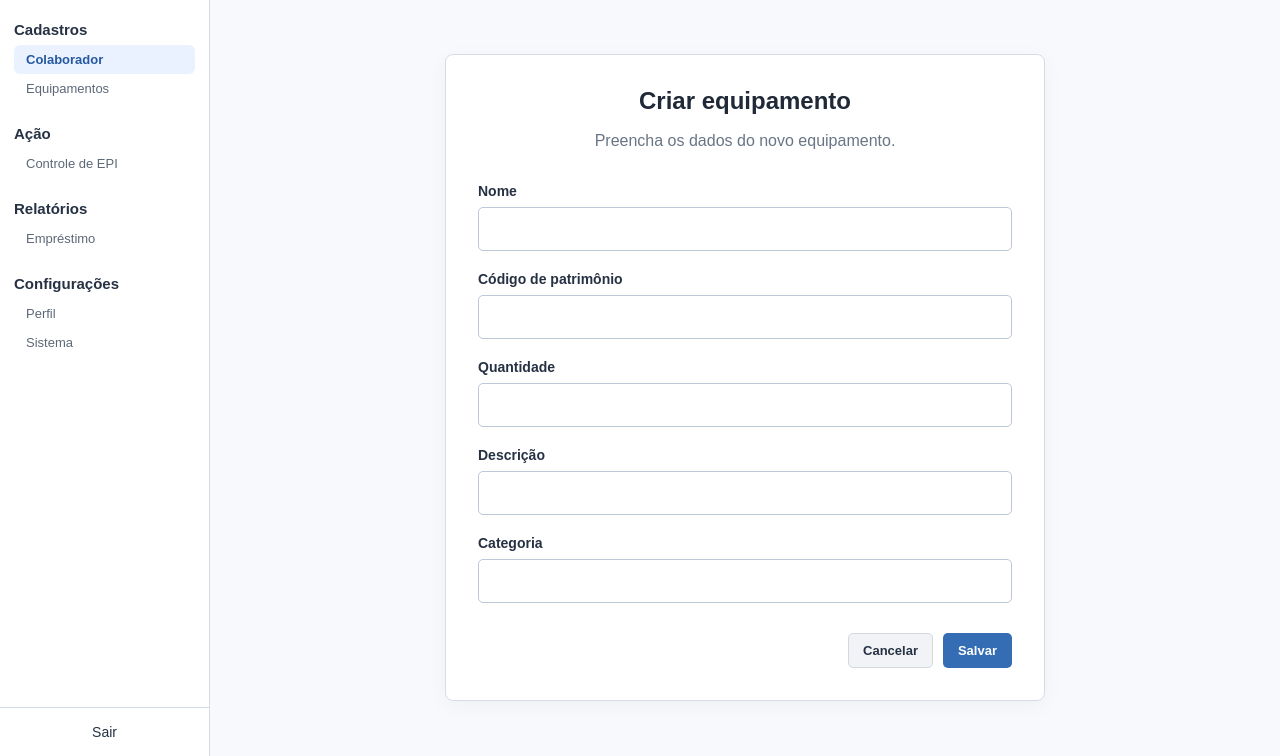
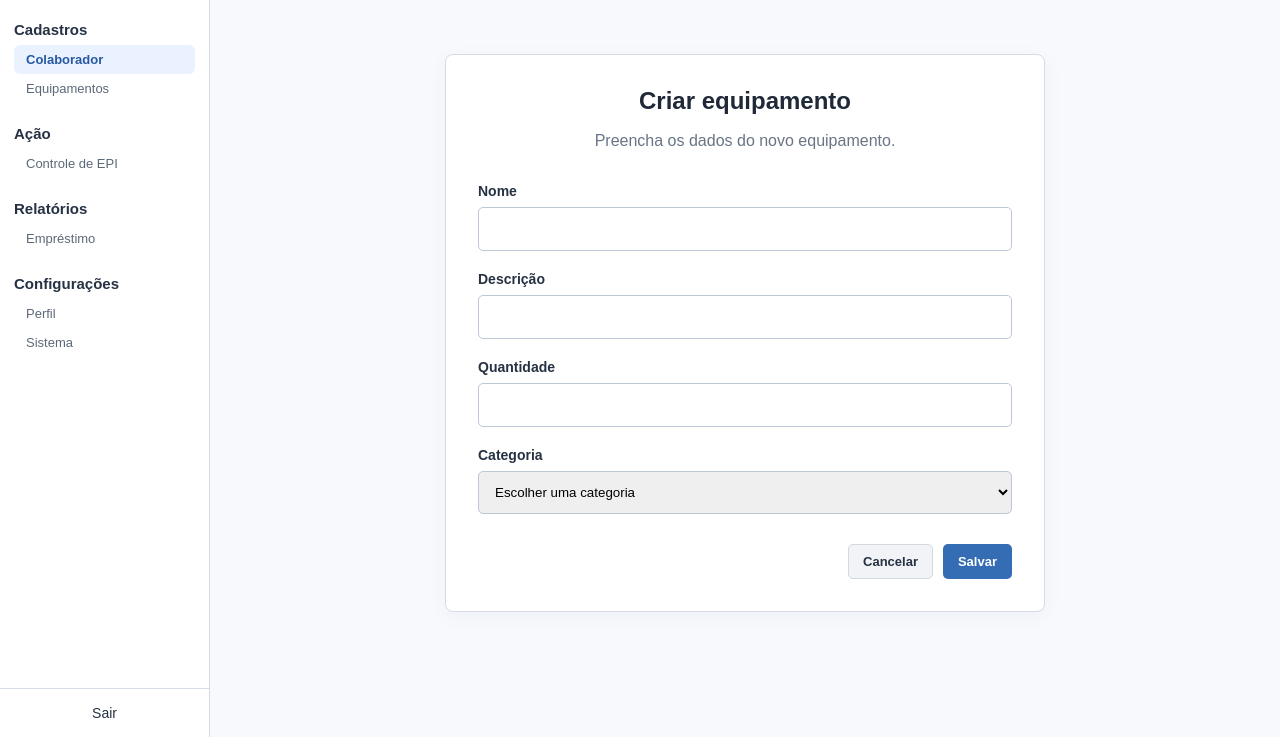
Before and after one commit to Erick-Hebert/epi, a Django app: page /equipamentos/criar in a window 1280 px wide. Shown: the part 63-819 px from the top of the page. Run offline with Django 5.2, Linux system fonts and the light colour scheme.

Commit message:
adicionado tela de criação de equipamentos

```diff
--- a/nucleo/static/css/style.css
+++ b/nucleo/static/css/style.css
@@ -57,7 +57,7 @@ button, input { font: inherit; }
 .collaborator-form { display: flex; flex-direction: column; gap: 20px; }
 .form-field { display: flex; flex-direction: column; gap: 8px; }
 .form-field label { font-size: 14px; font-weight: bold; }
-.form-field input { width: 100%; padding: 12px; border: 1px solid #bdc8d6; border-radius: 5px; outline-color: #8fb5ec; }
+.form-field input, select { width: 100%; padding: 12px; border: 1px solid #bdc8d6; border-radius: 5px; outline-color: #8fb5ec; }
 .form-actions { display: flex; justify-content: flex-end; gap: 10px; margin-top: 10px; }
 .button-secondary { background: #f1f3f6; border-color: #d3d8df; }
 .button-primary { background: #346db4; color: white; }
--- a/nucleo/templates/nucleo/forms/equipamentos/criar_equipamento.html
+++ b/nucleo/templates/nucleo/forms/equipamentos/criar_equipamento.html
@@ -6,11 +6,24 @@
     <p class="description">Preencha os dados do novo equipamento.</p>
     <form class="collaborator-form" action="{% url 'equipamentos-salvar' %}" method="post">
          {% csrf_token %}
-         <div class="form-field"><label for="nome">Nome</label><input id="nome" name="nome" type="text" maxlength="30" required></div>
-         <div class="form-field"><label for="telefone">Código de patrimônio</label><input id="telefone" name="telefone" type="tel" maxlength="30"></div>
-         <div class="form-field"><label for="telefone">Quantidade</label><input id="telefone" name="telefone" type="tel" maxlength="30"></div>
-         <div class="form-field"><label for="telefone">Descrição</label><input id="telefone" name="telefone" type="tel" maxlength="30"></div>
-         <div class="form-field"><label for="telefone">Categoria</label><input id="telefone" name="telefone" type="tel" maxlength="30"></div>
+         <div class="form-field"><label for="nome">Nome</label><input id="nome" name="nome" type="text" maxlength="30" required></div required>
+         <div class="form-field"><label for="descricao">Descrição</label><input id="descricao" name="descricao" maxlength="100"></div required>
+         <div class="form-field"><label for="quantidade">Quantidade</label><input id="quantidade" type="number" oninput="this.value = this.value.replace(/[^0-9]/g, '')" min="0" name="quantidade"></div required>
+
+         <div class="form-field">
+            <label for="categoria">Categoria</label>
+            <select name="categoria" id="categoria">
+               <option value="">Escolher uma categoria</option selected disabled hidden>
+               <option value="CABECA">Cabeça</option>
+               <option value="FACE">Face</option>
+               <option value="AUDITIVO">Auditivo</option>
+               <option value="RESPIRATORIO">Respiratório</option>
+               <option value="TRONCO">Tronco</option>
+               <option value="MEMBROS_SUPERIORES">Membros superiores</option>
+               <option value="MEMBROS_INFERIORES">Membros inferiores</option>
+               <option value="QUEDAS">Quedas</option>
+            </select required>
+         </div>
 
         <div class="form-actions"><a class="button button-secondary" href="{% url 'equipamentos-inicial' %}">Cancelar</a><button class="button button-primary" type="submit">Salvar</button></div>
     </form>
```
